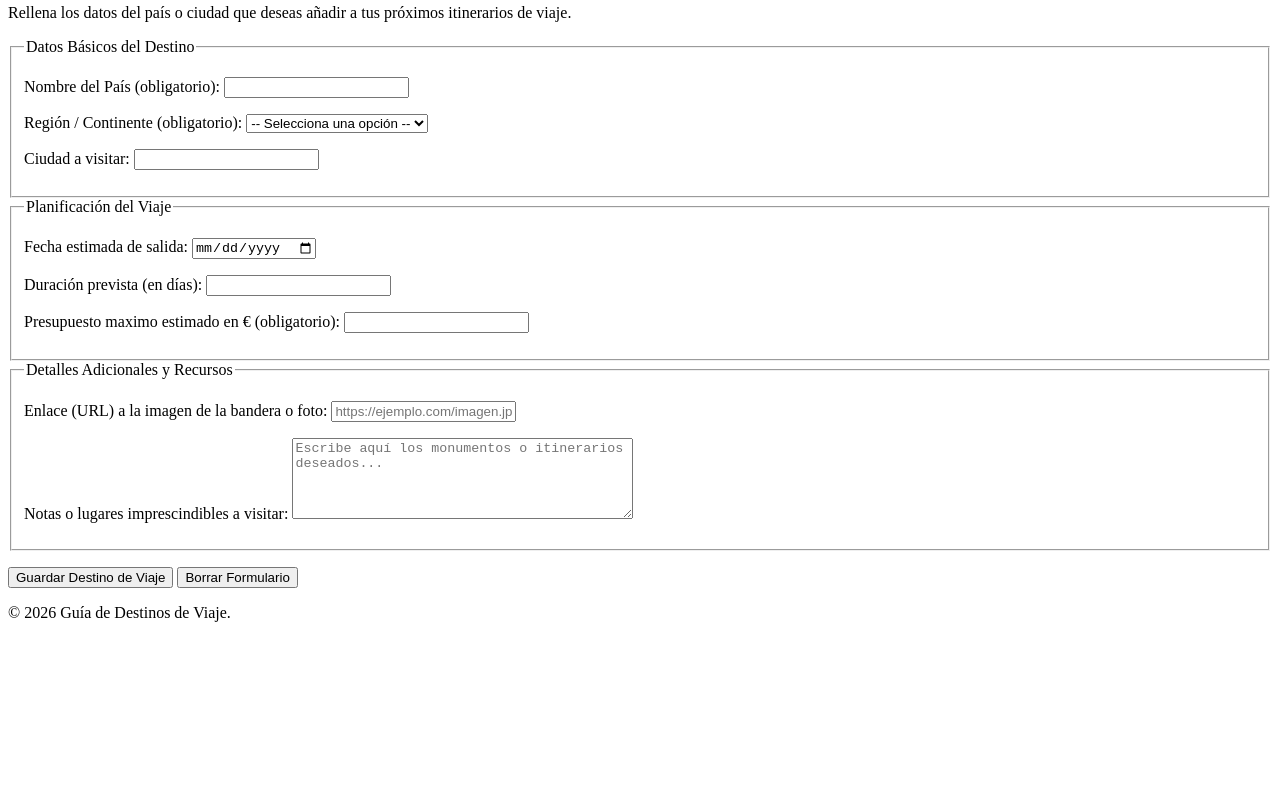
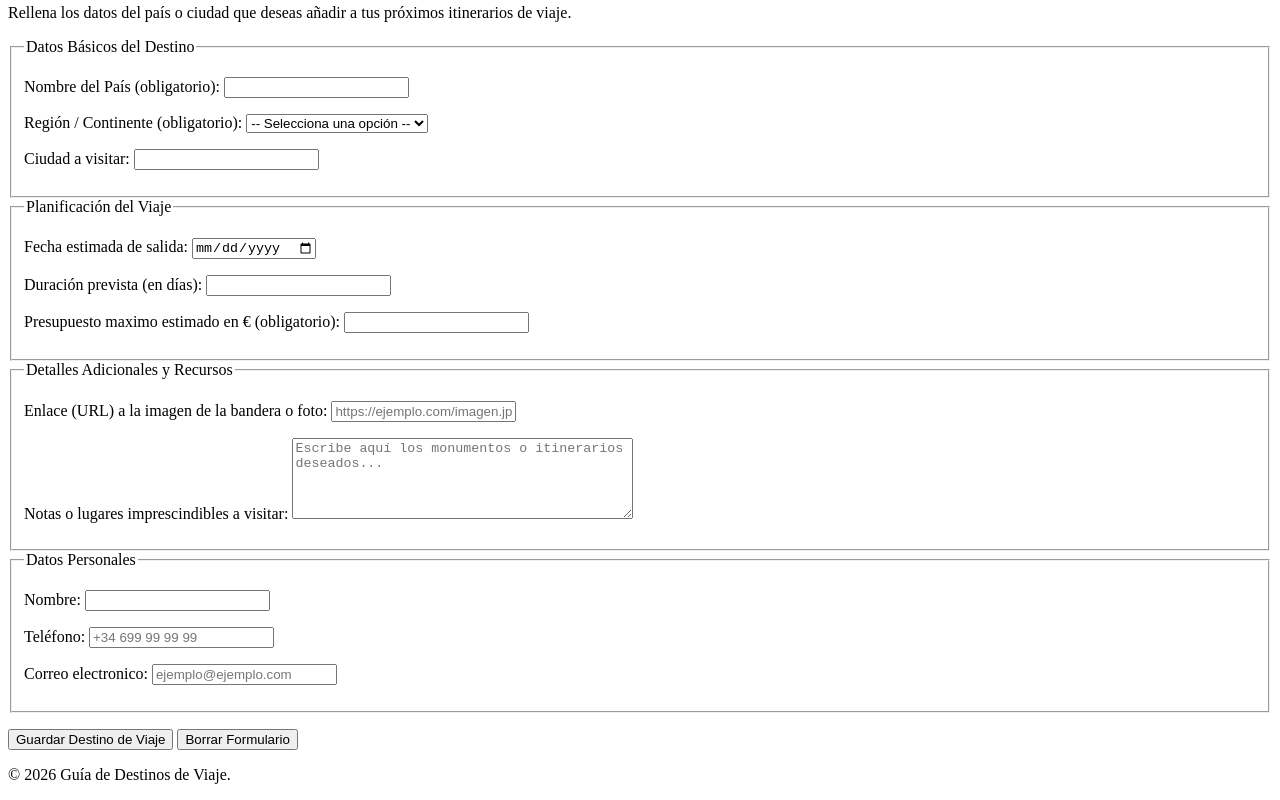
Before and after one commit to AlfonsoJavierGil17/Proyecto-1-Buscador-paises, a plain HTML site: page propuesta.html in a window 1280 px wide. Shown: the part 807-1607 px from the top of the page. Before the commit the page ends 1445 px from the top, so only its background shows below. Drawn offline with Linux system fonts and the light colour scheme.

Commit message:
añadir datos personales a el formulario

```diff
--- a/propuesta.html
+++ b/propuesta.html
@@ -36,13 +36,13 @@
 
                 <p>
                     <label for="nombre-pais">Nombre del País (obligatorio):</label>
-                    <input type="text" id="nombre-pais" name="nombre_pais" required minlength="2" maxlength="60">
+                    <input type="text" id="nombre-pais" name="nombre_pais">
                 </p>
 
                 <p>
                     <label for="region">Región / Continente (obligatorio):</label>
                     <select id="region" name="region" required>
-                        <option value="">-- Selecciona una opción --</option>
+                        <option selected disabled>-- Selecciona una opción --</option>
                         <option value="africa">África</option>
                         <option value="america">América</option>
                         <option value="asia">Asia</option>
@@ -90,6 +90,26 @@
                 </p>
             </fieldset>
 
+            <fieldset>
+                <legend>Datos Personales</legend>
+
+                <p>
+                    <label for="nombre-usuario">Nombre: </label>
+                    <input type="text">
+                </p>
+
+                <p>
+                    <label for="telefono-usuario">Teléfono: </label>
+                    <input type="tel" placeholder="+34 699 99 99 99">
+                </p>
+
+                <p>
+                    <label for="email-usuario">Correo electronico:</label>
+                    <input type="email" placeholder="ejemplo@ejemplo.com">
+                </p>
+
+            </fieldset>
+
             <p>
                 <button type="submit">Guardar Destino de Viaje</button>
                 <button type="reset">Borrar Formulario</button>
```
